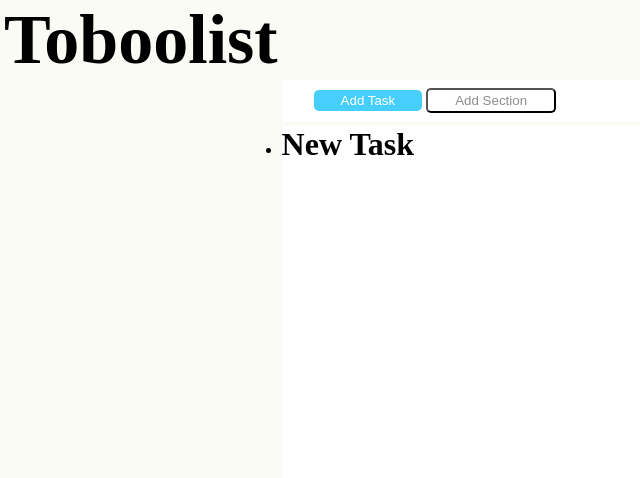
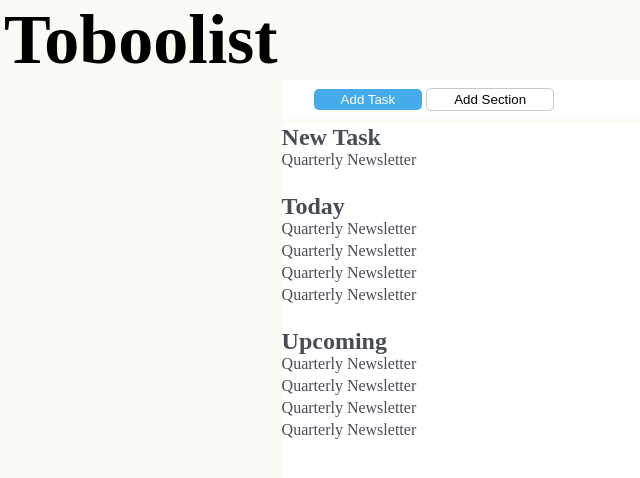
Before and after one commit to CiroFiniello/html-css-toboolist, a plain HTML site: page index.html in a window 1280 px wide. Shown: the top 478 px of the page, without its empty margins (0-640 px from the left). Drawn offline with Linux system fonts and the light colour scheme.

Commit message:
commit main project

```diff
--- a/index.html
+++ b/index.html
@@ -20,20 +20,40 @@
   <main>
 
       <div class="btn">
-      <button id="idbtn">Add Task</button>
+      <button id="idbtn" class="bg-blue font-white">Add Task</button>
       <button id="idbtn2">Add Section</button>
     </div>
     <div class="container">
       <ul>
-      <li>
-        <h1>
-          New Task
-        </h1>
-      </li>
+
+     <li class="todo-list-section">
+      <h2 class="todo-list-title">New Task</h2>
+    <ul>
+      <li>Quarterly Newsletter</li>
+
+    </ul>
+    </li>
+     <li>
+      <h2>Today</h2>
+      <ul>
+        <li>Quarterly Newsletter</li>
+        <li>Quarterly Newsletter</li>
+        <li>Quarterly Newsletter</li>
+        <li>Quarterly Newsletter</li>
+      </ul>
+    </li>
+     <li>
+      <h2>Upcoming</h2>
+      <ul>
+        <li>Quarterly Newsletter</li>
+        <li>Quarterly Newsletter</li>
+        <li>Quarterly Newsletter</li>
+        <li>Quarterly Newsletter</li>
+      </ul>
+    </li>
+
     </ul>
   </main>
-
-  <footer></footer>
 </div>
 </body>
 </html>
--- a/style.css
+++ b/style.css
@@ -36,13 +36,30 @@ body{
 #idbtn{
   border: 0;
   padding: 3px 27px;
-  background-color: rgb(70, 207, 252);
-  color: white;
   border-radius: 5px
 }#idbtn2{
-  border: 1 solid rgb(191, 191, 191);
+  border: #c9c9c9 solid 1px;
   padding: 3px 27px;
   background-color: rgb(255, 255, 255);
-  color: rgb(140, 140, 140);
   border-radius: 5px
 }
+.bg-blue{
+  background-color: #45abea;
+}
+.font-white{
+  color: white;
+}
+ul{
+  color: #484c55;
+  list-style-type: none;
+  margin-bottom: 1.5rem;
+}
+li{
+  margin-bottom: .25rem;
+}
+/* .arrow{
+  content: '>';
+  content: "\1F783";
+  font-size: 2rem;
+
+} */
```
